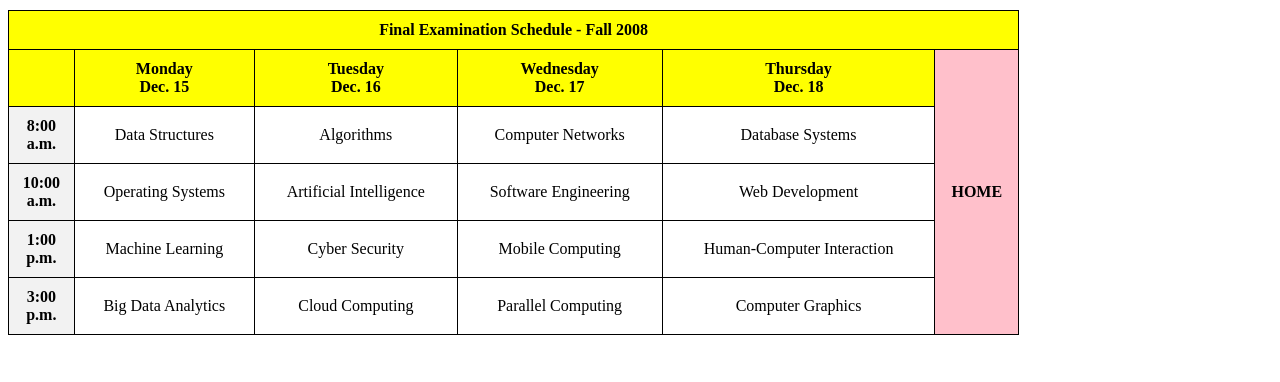
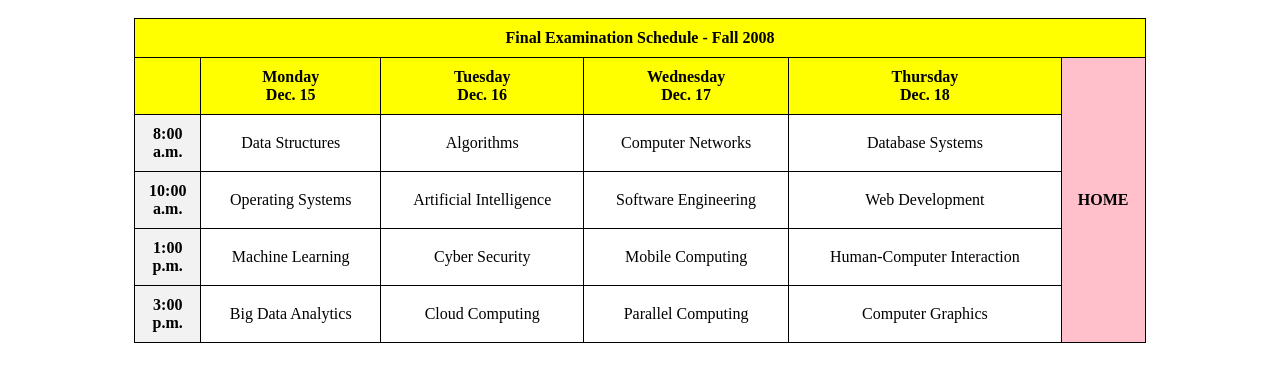
Before and after one commit to GouravSinghDosad/FSD-Assignment-1, a plain HTML site: page index.html in a window 1280 px wide. Drawn offline with Linux system fonts and the light colour scheme.

Commit message:
flex is added

```diff
--- a/styles.css
+++ b/styles.css
@@ -1,6 +1,10 @@
 body {
+    display: flex;
+    justify-content: center;
+    align-content: center;
     font-family: 'Times New Roman', Times, serif, sans-serif;
     font-size: 16px;
+    flex-wrap: nowrap;
 }
 
 table {
```
